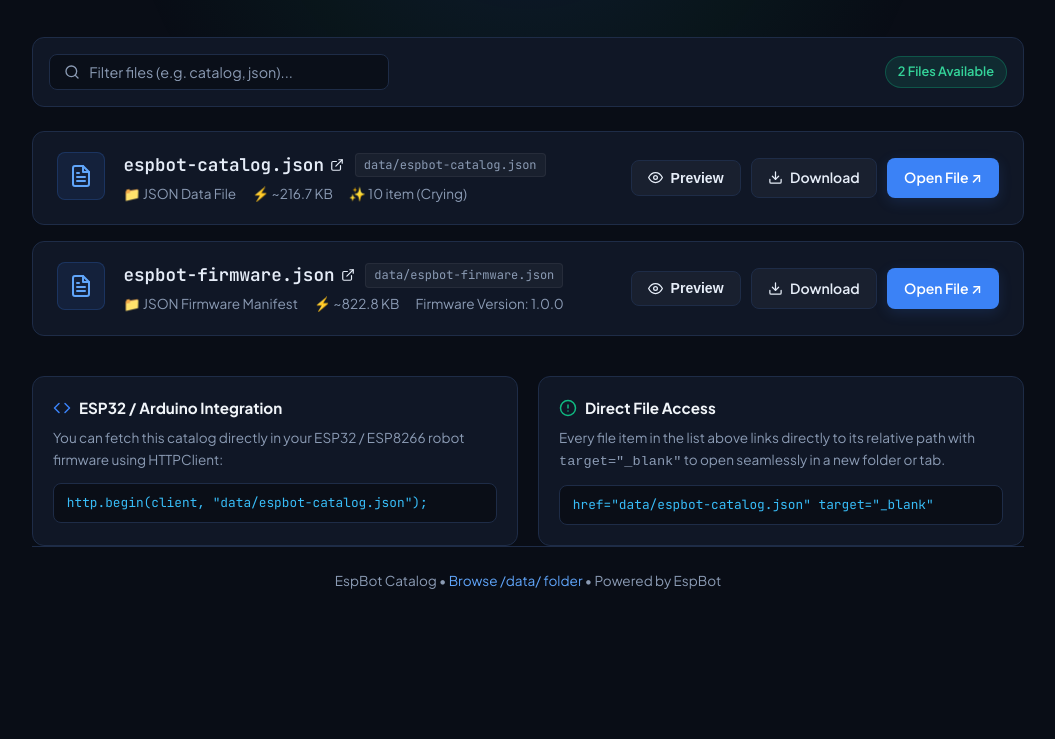
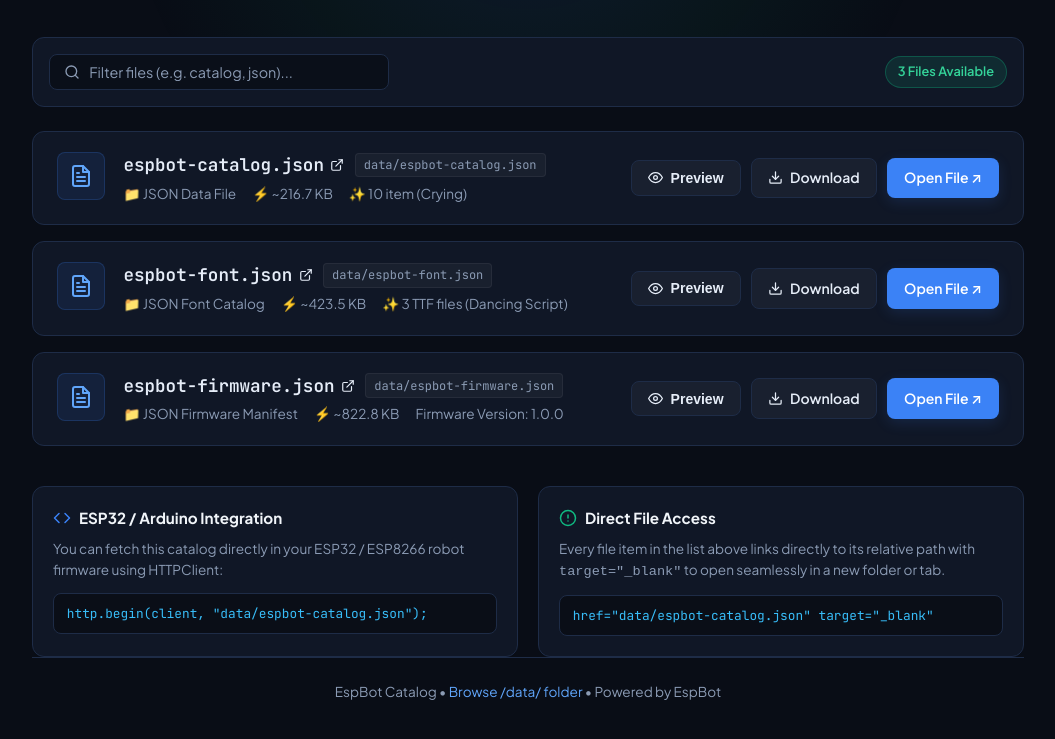
Before and after one commit to yogiesanjaya-92/espbot, a plain HTML site: page index.html in a window 1280 px wide. Shown: the part 205-944 px from the top of the page, without its empty margins (112-1167 px from the left). Before the commit the page ends 861 px from the top, so only its background shows below. Drawn offline with Linux system fonts and the light colour scheme.

Commit message:
Add font for app text studio

```diff
--- /dev/null
+++ b/data/espbot-font.json
@@ -0,0 +1,17 @@
+{
+  "version": "0.0.0",
+  "fonts": [
+	  {
+		  "title": "Dancing Script",
+		  "font" : "https://yogiesanjaya-92.github.io/espbot/font/DancingScript-Regular.ttf"
+	  },
+	  {
+		  "title": "Playfair Display",
+		  "font" : "https://yogiesanjaya-92.github.io/espbot/font/PlayfairDisplay-Regular.ttf"
+	  },
+	  {
+		  "title": "Roboto",
+		  "font" : "https://yogiesanjaya-92.github.io/espbot/font/Roboto-Regular.ttf"
+	  }
+  ]
+}
--- a/index.html
+++ b/index.html
@@ -566,7 +566,7 @@
       </div>
 
       <div class="toolbar-actions">
-        <span class="badge badge-success" id="fileCountBadge">2 Files Available</span>
+        <span class="badge badge-success" id="fileCountBadge">3 Files Available</span>
       </div>
     </div>
 
@@ -624,6 +624,58 @@
             </a>
             <!-- Primary Action: Click to open file in new folder/tab -->
             <a href="data/espbot-catalog.json" target="_blank" rel="noopener noreferrer" class="btn btn-primary" title="Open data file in new window/tab">
+              Open File ↗
+            </a>
+          </div>
+        </article>
+        <article class="file-card" data-filename="espbot-font.json">
+          <div class="file-main">
+            <div class="file-icon" aria-hidden="true">
+              <svg width="24" height="24" viewBox="0 0 24 24" fill="none" stroke="currentColor" stroke-width="2" stroke-linecap="round" stroke-linejoin="round">
+                <path d="M14 2H6a2 2 0 0 0-2 2v16a2 2 0 0 0 2 2h12a2 2 0 0 0 2-2V8z"></path>
+                <polyline points="14 2 14 8 20 8"></polyline>
+                <line x1="16" y1="13" x2="8" y2="13"></line>
+                <line x1="16" y1="17" x2="8" y2="17"></line>
+                <polyline points="10 9 9 9 8 9"></polyline>
+              </svg>
+            </div>
+            <div class="file-details">
+              <div class="file-title-row">
+                <a href="data/espbot-font.json" target="_blank" rel="noopener noreferrer" class="file-name-link" title="Open espbot-font.json in new tab">
+                  espbot-font.json
+                  <svg width="14" height="14" viewBox="0 0 24 24" fill="none" stroke="currentColor" stroke-width="2" stroke-linecap="round" stroke-linejoin="round">
+                    <path d="M18 13v6a2 2 0 0 1-2 2H5a2 2 0 0 1-2-2V8a2 2 0 0 1 2-2h6"></path>
+                    <polyline points="15 3 21 3 21 9"></polyline>
+                    <line x1="10" y1="14" x2="21" y2="3"></line>
+                  </svg>
+                </a>
+                <span class="file-path">data/espbot-font.json</span>
+              </div>
+              <div class="file-meta">
+                <span>📁 JSON Font Catalog</span>
+                <span id="fontSizeSpan">⚡ ~423.5 KB</span>
+                <span id="fontCountSpan">✨ 3 TTF files (Dancing Script)</span>
+              </div>
+            </div>
+          </div>
+
+          <div class="file-actions">
+            <button type="button" class="btn btn-secondary" onclick="previewFile('data/espbot-font.json', 'espbot-font.json')">
+              <svg width="15" height="15" viewBox="0 0 24 24" fill="none" stroke="currentColor" stroke-width="2" stroke-linecap="round" stroke-linejoin="round">
+                <path d="M1 12s4-8 11-8 11 8 11 8-4 8-11 8-11-8-11-8z"></path>
+                <circle cx="12" cy="12" r="3"></circle>
+              </svg>
+              Preview
+            </button>
+            <a href="data/espbot-font.json" download="espbot-font.json" class="btn btn-secondary" title="Download data file">
+              <svg width="15" height="15" viewBox="0 0 24 24" fill="none" stroke="currentColor" stroke-width="2" stroke-linecap="round" stroke-linejoin="round">
+                <path d="M21 15v4a2 2 0 0 1-2 2H5a2 2 0 0 1-2-2v-4"></path>
+                <polyline points="7 10 12 15 17 10"></polyline>
+                <line x1="12" y1="15" x2="12" y2="3"></line>
+              </svg>
+              Download
+            </a>
+            <a href="data/espbot-font.json" target="_blank" rel="noopener noreferrer" class="btn btn-primary" title="Open data file in new window/tab">
               Open File ↗
             </a>
           </div>
@@ -764,6 +816,13 @@
         type: 'application/json',
         category: 'Firmware',
         description: 'Latest firmware binary manifest'
+      },
+      {
+        name: 'espbot-font.json',
+        path: 'data/espbot-font.json',
+        type: 'application/json',
+        category: 'Fonts',
+        description: 'Available TTF font manifest'
       }
     ];
 
@@ -787,6 +846,42 @@
       } catch (e) {
         // Fallback gracefully to default static text
         console.log('Running in static mode:', e);
+      }
+
+      try {
+        const res = await fetch('data/espbot-font.json');
+        if (!res.ok) throw new Error('HTTP ' + res.status);
+        const data = await res.json();
+        if (!Array.isArray(data.fonts)) {
+          throw new Error('Font manifest does not contain a valid fonts array');
+        }
+
+        const fontCountSpan = document.getElementById('fontCountSpan');
+        const firstFont = data.fonts.find(font => font && typeof font.font === 'string');
+        if (fontCountSpan) {
+          const firstTitle = firstFont && typeof firstFont.title === 'string'
+            ? firstFont.title
+            : 'Unknown';
+          fontCountSpan.textContent = `✨ ${data.fonts.length} TTF ${data.fonts.length === 1 ? 'file' : 'files'} (${firstTitle})`;
+        }
+
+        const sizeRequests = data.fonts
+          .filter(font => font && typeof font.font === 'string')
+          .map(async font => {
+            const fileName = decodeURIComponent(font.font.split('/').pop());
+            const fontRes = await fetch(`font/${fileName}`);
+            if (!fontRes.ok) throw new Error(`Unable to load font ${fileName}`);
+            return (await fontRes.blob()).size;
+          });
+        const fontSizes = await Promise.all(sizeRequests);
+        const totalSize = fontSizes.reduce((sum, size) => sum + size, 0);
+        const sizeLabel = totalSize >= 1024 * 1024
+          ? `${(totalSize / (1024 * 1024)).toFixed(2)} MB`
+          : `${(totalSize / 1024).toFixed(1)} KB`;
+        document.getElementById('fontSizeSpan').textContent = `⚡ ~${sizeLabel}`;
+      } catch (e) {
+        document.getElementById('fontSizeSpan').textContent = '⚡ ~423.5 KB';
+        console.error('Unable to load font metadata:', e);
       }
 
       try {
```
Also changed, not shown: font/DancingScript-Regular.ttf (added), font/PlayfairDisplay-Regular.ttf (added), font/Roboto-Regular.ttf (added).
